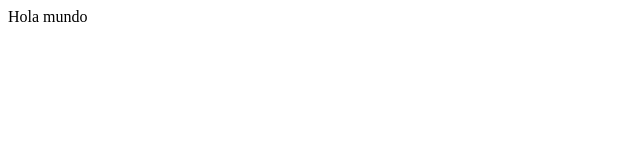
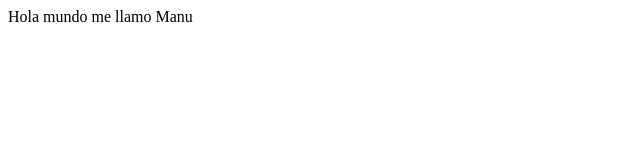
Before and after one commit to ManuDauzon/ejercicioExamen, a plain HTML site: page index.html in a window 1280 px wide. Shown: the whole page, without its empty margins (0-640 px from the left). Drawn offline with Linux system fonts and the light colour scheme.

Commit message:
cambios realizados

```diff
--- a/index.html
+++ b/index.html
@@ -6,6 +6,6 @@
     <title>Document</title>
 </head>
 <body>
-    Hola mundo
+    Hola mundo me llamo Manu
 </body>
 </html>
```
